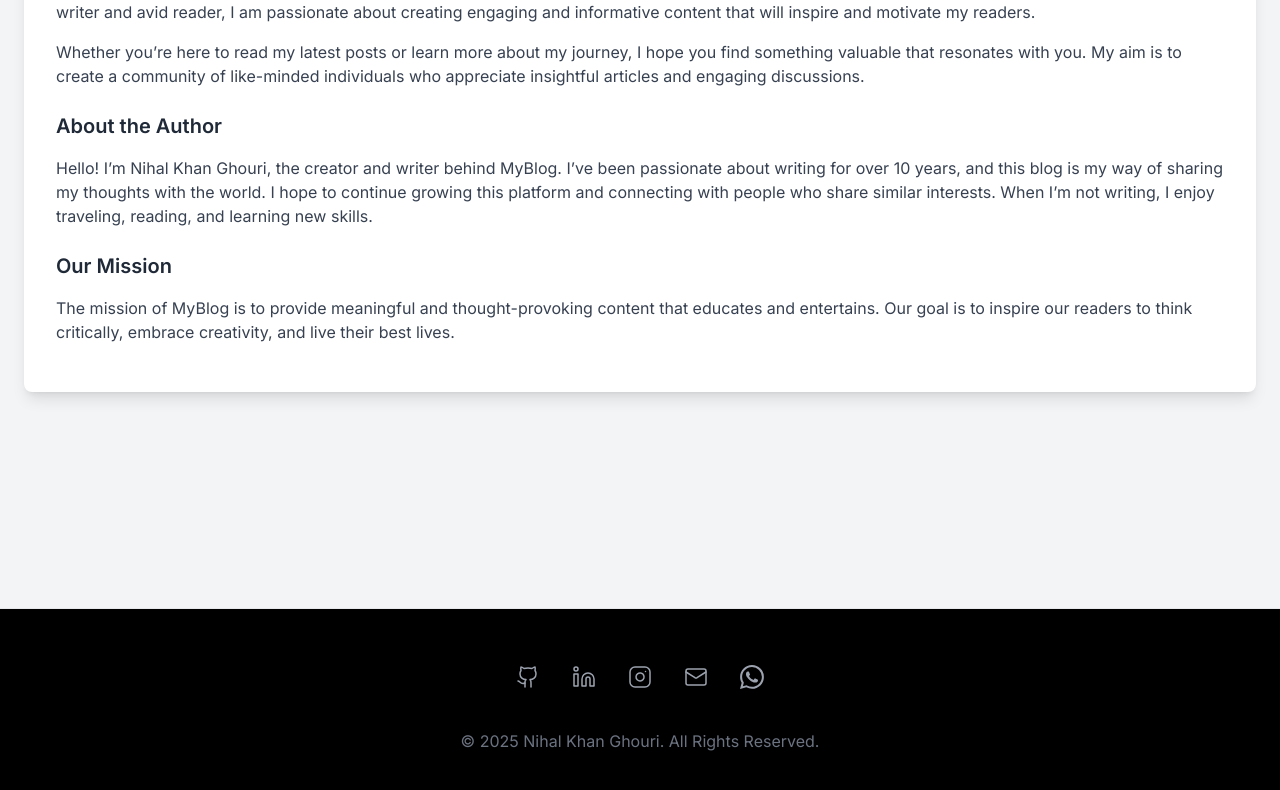
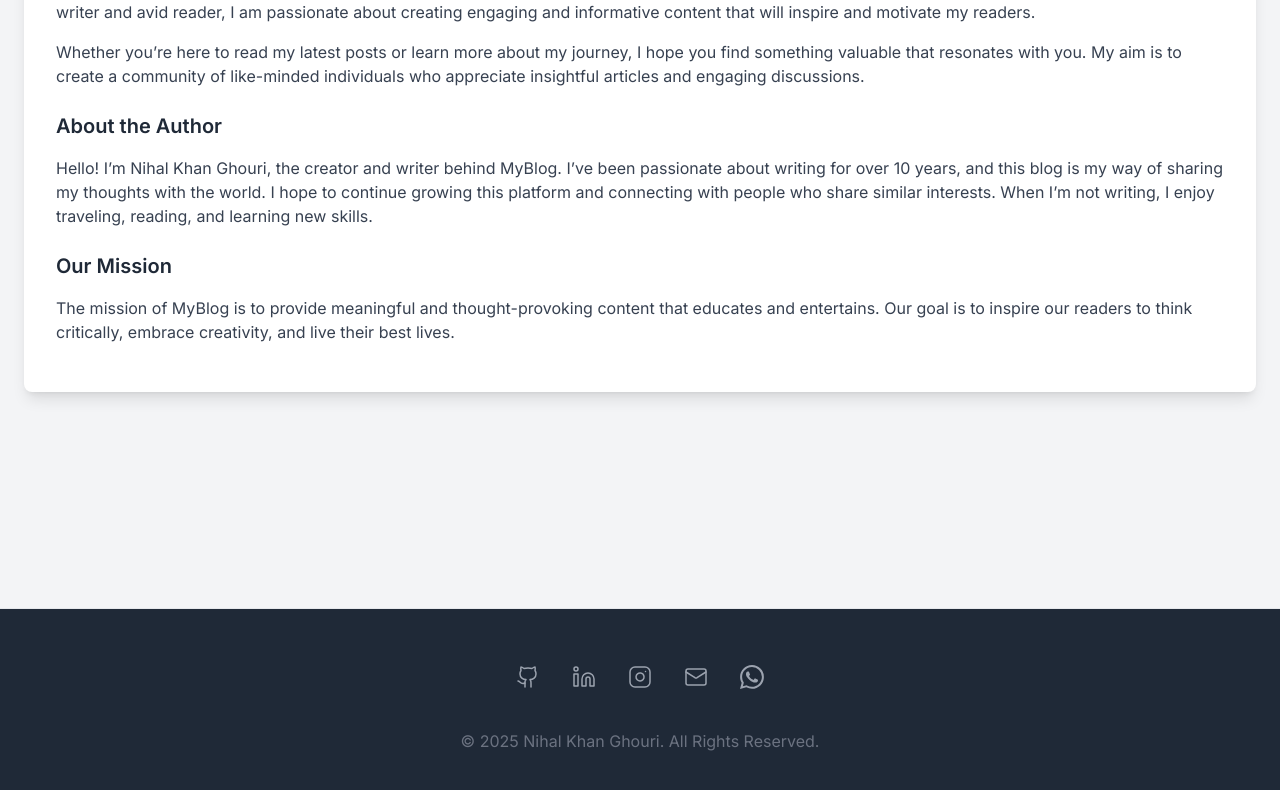
Before and after one commit to nihalkhann/Blog-website-, a Next.js app: page /about in a window 1280 px wide. Shown: the part 256-1046 px from the top of the page. Built offline with nearby package versions, Linux system fonts and the light colour scheme.

Commit message:
Update Footer.tsx

```diff
--- a/src/components/Footer.tsx
+++ b/src/components/Footer.tsx
@@ -62,7 +62,7 @@ const Footer = () => {
   ];
 
  return (
-    <footer className="bg-black border-t text-gray-300 py-12">
+    <footer className="bg-gray-800 border-t text-gray-200 py-12">
 
 
       <div className="container mx-auto px-4">
```
